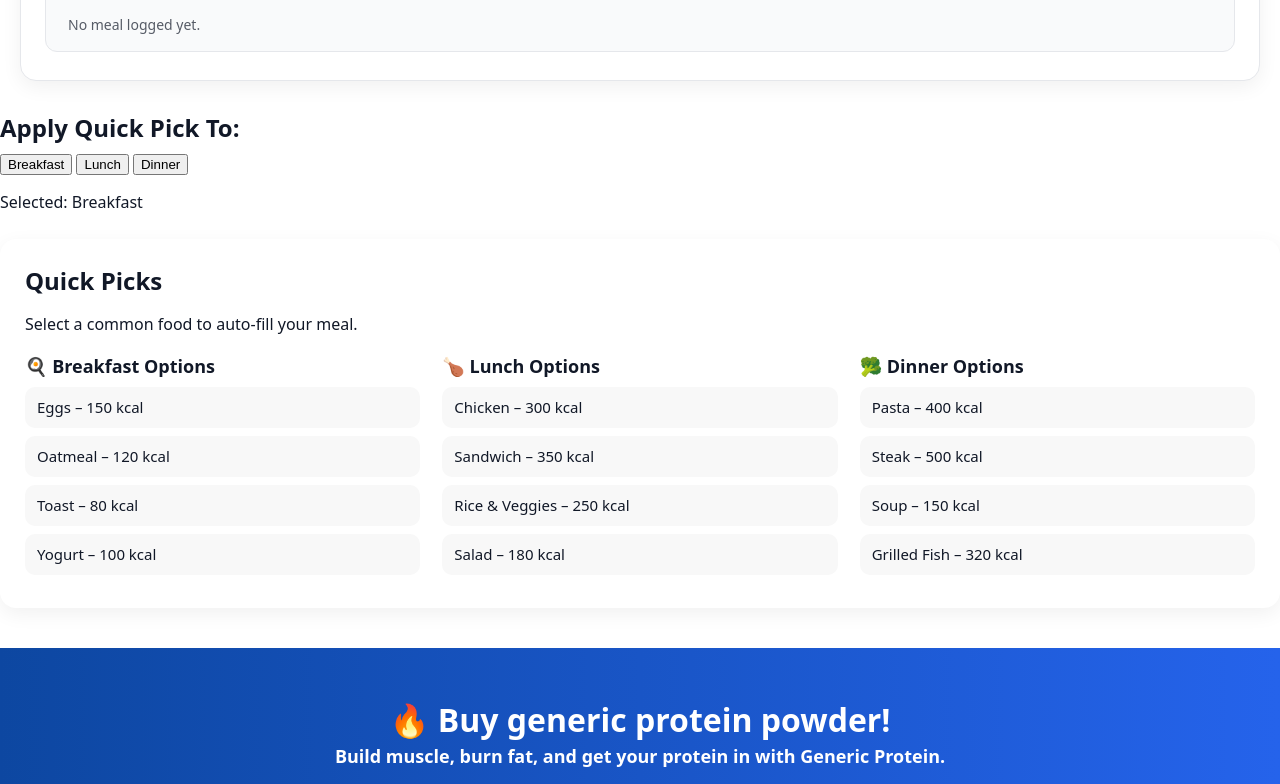
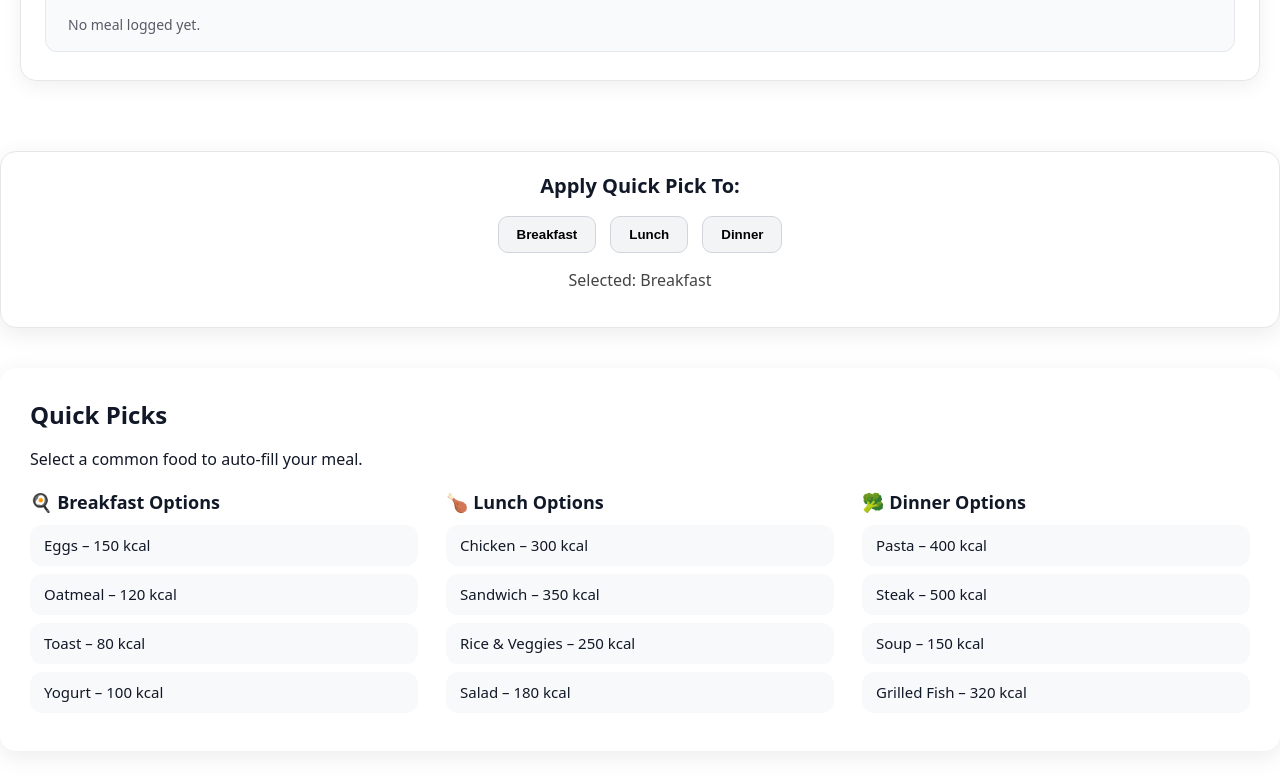
Before and after one commit to nkleinr/nkleinr.github.io, a plain HTML site: page food.html in a window 1280 px wide. Shown: the part 616-1400 px from the top of the page. Drawn offline with Linux system fonts and the light colour scheme.

Commit message:
Update style.css

```diff
--- a/css/style.css
+++ b/css/style.css
@@ -1119,9 +1119,7 @@ body.index-page .title-section h1 {
   max-width: 350px;
   width: 100%;
 }
-/* ============================
-   FOOD TRACKER (unique classes)
-============================ */
+/* FOOD TRACKER (unique classes) */
 
 .ft-wrap {
   max-width: 900px;
@@ -1362,9 +1360,6 @@ body.index-page .title-section h1 {
 
 
 
-
-
-
 /*  PROFILE PAGE */
 
 .profile-container {
@@ -1559,10 +1554,6 @@ body.index-page .title-section h1 {
     width: 100%;
   }
 }
-
-
-
-
 
 
 /* ============================
@@ -1609,3 +1600,99 @@ body.index-page .title-section h1 {
   background: #e7f0ff;
   transform: scale(1.03);
 }
+
+
+
+
+
+/* =========================================
+   QUICK PICK TARGET
+========================================= */
+
+.quick-pick-target {
+  margin: 40px auto;
+  max-width: 900px;
+  background: #ffffff;
+  padding: 20px;
+  border: 1px solid var(--border);
+  border-radius: 16px;
+  box-shadow: var(--shadow);
+}
+
+.quick-pick-target h2 {
+  font-size: 20px;
+  font-weight: 700;
+  text-align: center;
+}
+
+.target-buttons {
+  display: flex;
+  justify-content: center;
+  gap: 14px;
+  margin: 16px 0;
+}
+
+.qp-target-btn {
+  padding: 10px 18px;
+  background: #f3f4f6;
+  border: 1px solid #d1d5db;
+  border-radius: 10px;
+  cursor: pointer;
+  font-weight: 600;
+  transition: 0.2s;
+}
+
+.qp-target-btn:hover {
+  background: #e5ecff;
+}
+
+.qp-target-btn.active {
+  background: #2563eb;
+  color: white;
+  border-color: #1d4ed8;
+}
+
+#qp-selected-label {
+  text-align: center;
+  color: #444;
+}
+
+/* =========================================
+   QUICK PICKS
+========================================= */
+
+.food-database-section {
+  max-width: 1200px;
+  margin: 30px auto;
+  background: #ffffff;
+  padding: 30px;
+  border-radius: 16px;
+  box-shadow: var(--shadow);
+}
+
+.food-db {
+  display: grid;
+  grid-template-columns: repeat(3, 1fr);
+  gap: 28px;
+  margin-top: 20px;
+}
+
+.food-group h3 {
+  margin-bottom: 10px;
+  font-size: 18px;
+  font-weight: 700;
+}
+
+.food-group li {
+  background: #f8f9fb;
+  padding: 10px 14px;
+  border-radius: 12px;
+  margin-bottom: 8px;
+  cursor: pointer;
+  transition: 0.2s;
+}
+
+.food-group li:hover {
+  background: #e7f0ff;
+  transform: scale(1.03);
+}
```
